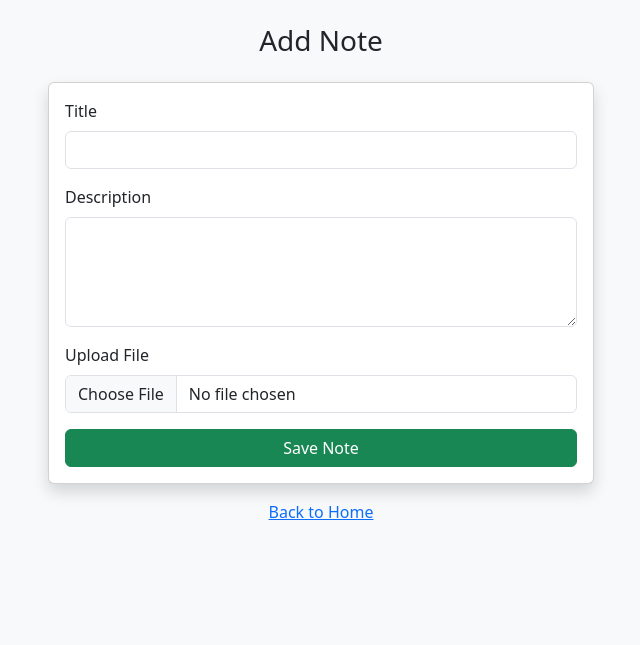
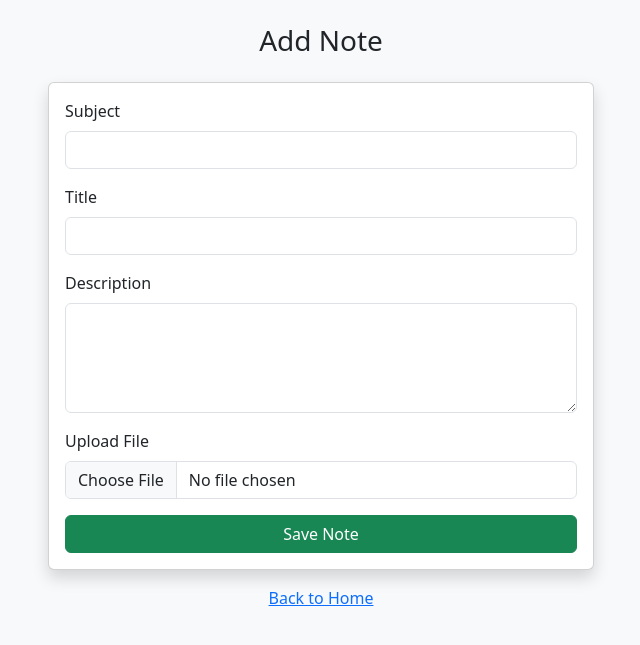
Before and after one commit to Sarveshsingh2007/Django, a Django app: page /add/ in a window 1280 px wide. Shown: the part 50-695 px from the top of the page, without its empty margins (319-959 px from the left). Run offline with Django 5.2, Linux system fonts and the light colour scheme.

Commit message:
added a subject label

```diff
--- a/notesApp/notes/models.py
+++ b/notesApp/notes/models.py
@@ -3,6 +3,7 @@ from django.db import models
 # Create your models here.
 
 class Note(models.Model):
+    subject = models.CharField(max_length=20)
     title = models.CharField(max_length=150)
     description = models.TextField()
     file = models.FileField(upload_to='notes_files/')
--- a/notesApp/notes/views.py
+++ b/notesApp/notes/views.py
@@ -10,6 +10,7 @@ def add_note(request):
 
     if request.method == "POST":
         Note.objects.create(
+            subject = request.POST.get('Subject'),
             title = request.POST.get('title'),
             description = request.POST.get('description'),
             file = request.FILES.get('file'),
--- a/notesApp/templates/add.html
+++ b/notesApp/templates/add.html
@@ -8,6 +8,11 @@
 
         <form method="POST" enctype="multipart/form-data" class="card card-body shadow">
             {% csrf_token %}
+
+            <div class="mb-3">
+                <label class="form-label">Subject</label>
+                <input type="text" name="subject" class="form-control" required>
+            </div>
 
             <div class="mb-3">
                 <label class="form-label">Title</label>
--- a/notesApp/templates/view.html
+++ b/notesApp/templates/view.html
@@ -13,7 +13,7 @@
     <div class="col-md-4">
         <div class="card mb-4 shadow-sm">
             <div class="card-body">
-
+                <h2 class="card-subject">{{note.subject}}</h2>
                 <h5 class="card-title">{{ note.title }}</h5>
                 <p class="card-text">{{ note.description }}</p>
 
```
